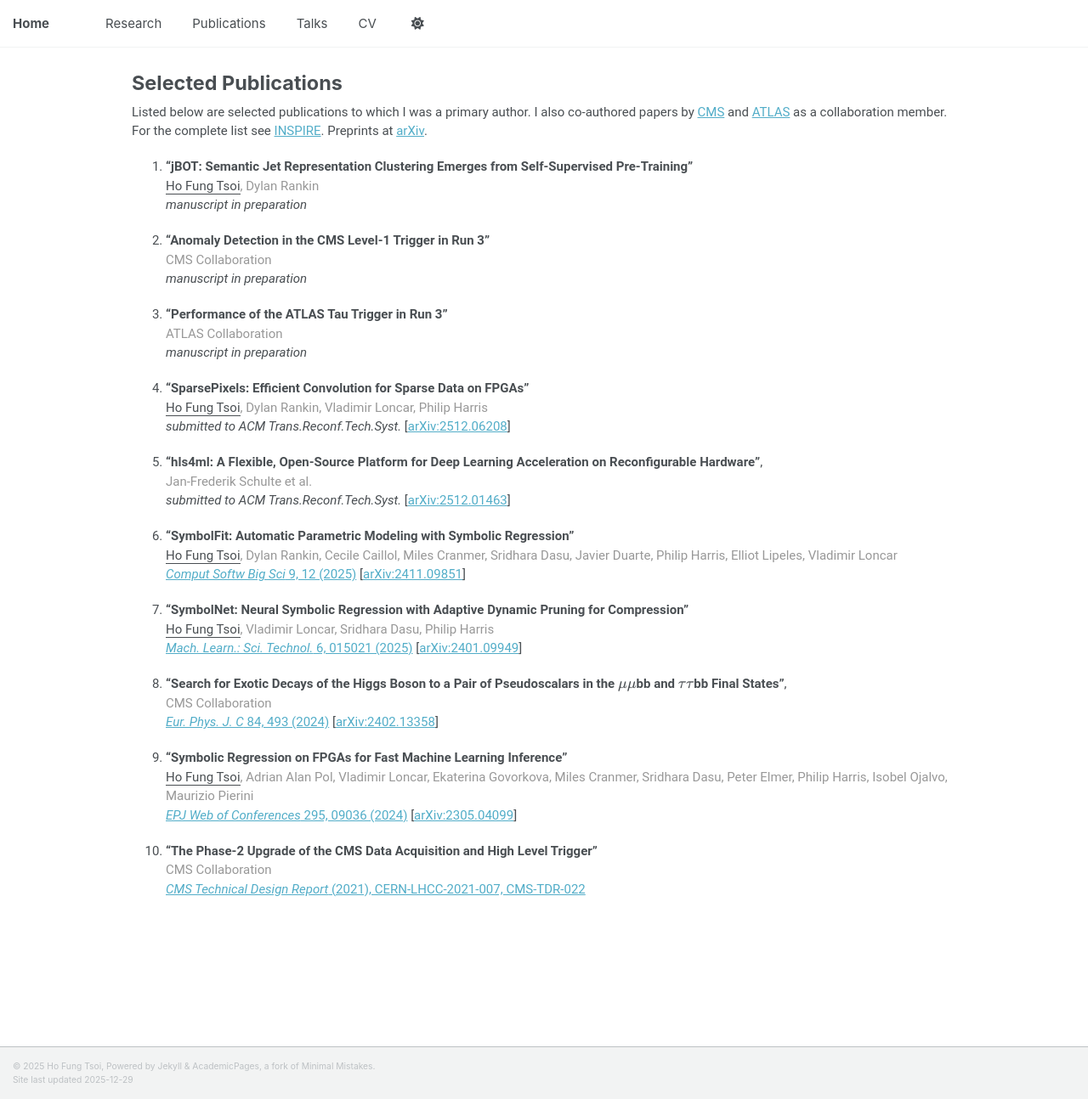
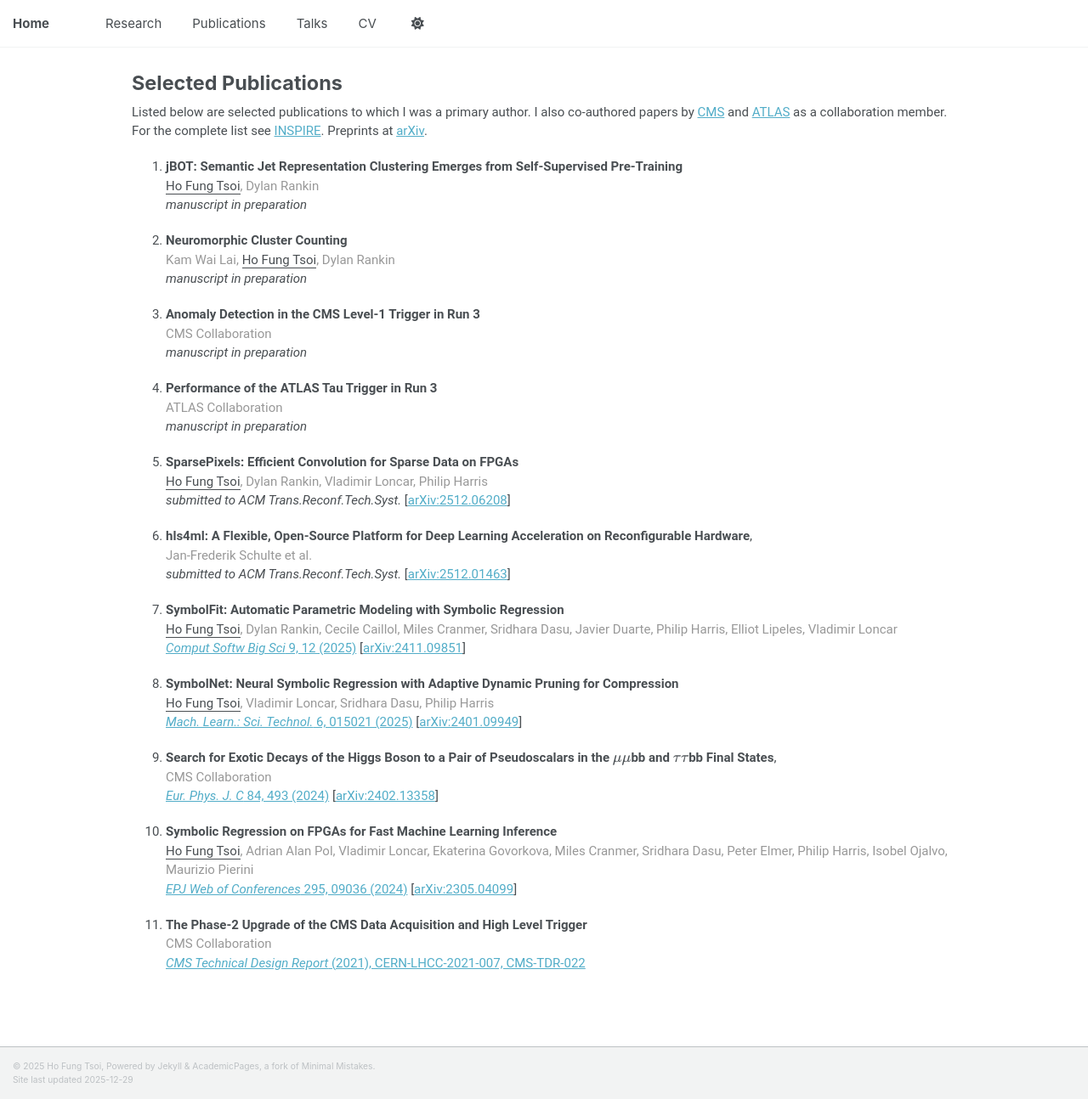
Before and after one commit to hftsoi/hftsoi.github.io, a Jekyll site: the page built from _pages/publications.md, in a window 1280 px wide and 1294 px high. Shown: the whole window at 85% size. Built offline with Jekyll 4.4.1, drawn with Linux system fonts in a browser that asks for light colours; a script bundle is joined from its source files by our own code; library files that are not in the unit come from our copies.

```diff
--- a/_pages/publications.md
+++ b/_pages/publications.md
@@ -24,42 +24,46 @@ author_profile: false
 
 Listed below are selected publications to which I was a primary author. I also co-authored papers by [CMS](https://cms.cern/collaboration) and [ATLAS](https://atlas.cern/) as a collaboration member. For the complete list see [INSPIRE](https://inspirehep.net/authors/1791418). Preprints at [arXiv](https://arxiv.org/a/tsoi_h_1.html).
 
-1. **"jBOT: Semantic Jet Representation Clustering Emerges from Self-Supervised Pre-Training"**
+1. **jBOT: Semantic Jet Representation Clustering Emerges from Self-Supervised Pre-Training**
    <u>Ho Fung Tsoi</u><span class="grey">, Dylan Rankin</span>
    *manuscript in preparation*
 
-1. **"Anomaly Detection in the CMS Level-1 Trigger in Run 3"**
+1. **Neuromorphic Cluster Counting**
+   <span class="grey">Kam Wai Lai,</span> <u>Ho Fung Tsoi</u><span class="grey">, Dylan Rankin</span>
+   *manuscript in preparation*
+
+1. **Anomaly Detection in the CMS Level-1 Trigger in Run 3**
    <span class="grey">CMS Collaboration</span>
    *manuscript in preparation*
 
-1. **"Performance of the ATLAS Tau Trigger in Run 3"**
+1. **Performance of the ATLAS Tau Trigger in Run 3**
    <span class="grey">ATLAS Collaboration</span>
    *manuscript in preparation*
 
-1. **"SparsePixels: Efficient Convolution for Sparse Data on FPGAs"**
+1. **SparsePixels: Efficient Convolution for Sparse Data on FPGAs**
    <u>Ho Fung Tsoi</u><span class="grey">, Dylan Rankin, Vladimir Loncar, Philip Harris</span>
    *submitted to ACM Trans.Reconf.Tech.Syst.* \[[arXiv:2512.06208](https://arxiv.org/abs/2512.06208)\]
 
-1. **"hls4ml: A Flexible, Open-Source Platform for Deep Learning Acceleration on Reconfigurable Hardware"**,
+1. **hls4ml: A Flexible, Open-Source Platform for Deep Learning Acceleration on Reconfigurable Hardware**,
    <span class="grey">Jan-Frederik Schulte et al.</span>
    *submitted to ACM Trans.Reconf.Tech.Syst.* \[[arXiv:2512.01463](https://arxiv.org/abs/2512.01463)\]
 
-1. **"SymbolFit: Automatic Parametric Modeling with Symbolic Regression"**
+1. **SymbolFit: Automatic Parametric Modeling with Symbolic Regression**
    <u>Ho Fung Tsoi</u><span class="grey">, Dylan Rankin, Cecile Caillol, Miles Cranmer, Sridhara Dasu, Javier Duarte, Philip Harris, Elliot Lipeles, Vladimir Loncar</span>
    [*Comput Softw Big Sci* 9, 12 (2025)](https://inspirehep.net/files/f21a23c97dd26cdfd3bcbe9d9f995419) \[[arXiv:2411.09851](https://arxiv.org/abs/2411.09851)\]
 
-1. **"SymbolNet: Neural Symbolic Regression with Adaptive Dynamic Pruning for Compression"**
+1. **SymbolNet: Neural Symbolic Regression with Adaptive Dynamic Pruning for Compression**
    <u>Ho Fung Tsoi</u><span class="grey">, Vladimir Loncar, Sridhara Dasu, Philip Harris</span>
    [*Mach. Learn.: Sci. Technol.* 6, 015021 (2025)](https://iopscience.iop.org/article/10.1088/2632-2153/adaad8/pdf) \[[arXiv:2401.09949](https://arxiv.org/abs/2401.09949)\]
 
-1. **"Search for Exotic Decays of the Higgs Boson to a Pair of Pseudoscalars in the $$\mu\mu$$bb and $$\tau\tau$$bb Final States"**,
+1. **Search for Exotic Decays of the Higgs Boson to a Pair of Pseudoscalars in the $$\mu\mu$$bb and $$\tau\tau$$bb Final States**,
    <span class="grey">CMS Collaboration</span>
    [*Eur. Phys. J. C* 84, 493 (2024)](https://inspirehep.net/files/17f2d3ed26294ac9239267f55b97b515) \[[arXiv:2402.13358](https://arxiv.org/abs/2402.13358)\]
 
-1. **"Symbolic Regression on FPGAs for Fast Machine Learning Inference"**
+1. **Symbolic Regression on FPGAs for Fast Machine Learning Inference**
    <u>Ho Fung Tsoi</u><span class="grey">, Adrian Alan Pol, Vladimir Loncar, Ekaterina Govorkova, Miles Cranmer, Sridhara Dasu, Peter Elmer, Philip Harris, Isobel Ojalvo, Maurizio Pierini</span>
    [*EPJ Web of Conferences* 295, 09036 (2024)](https://www.epj-conferences.org/articles/epjconf/pdf/2024/05/epjconf_chep2024_09036.pdf) \[[arXiv:2305.04099](https://arxiv.org/abs/2305.04099)\]
 
-1. **"The Phase-2 Upgrade of the CMS Data Acquisition and High Level Trigger”**
+1. **The Phase-2 Upgrade of the CMS Data Acquisition and High Level Trigger**
    <span class="grey">CMS Collaboration</span>
    [*CMS Technical Design Report* (2021), CERN-LHCC-2021-007, CMS-TDR-022](https://cds.cern.ch/record/2759072)
```
Also changed, not shown: _pages/talks.md (+15 -0 lines), 1 other file.
